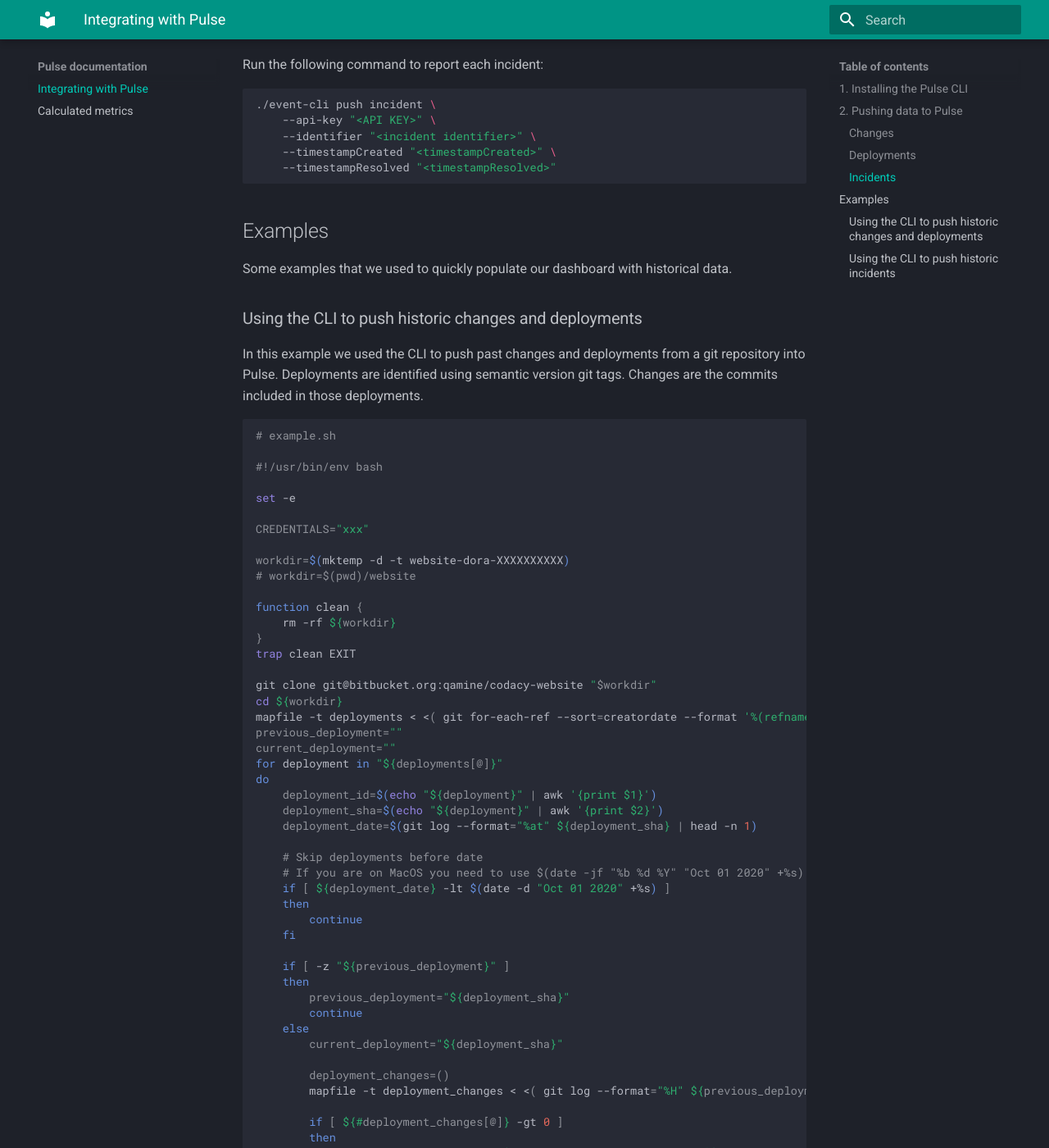
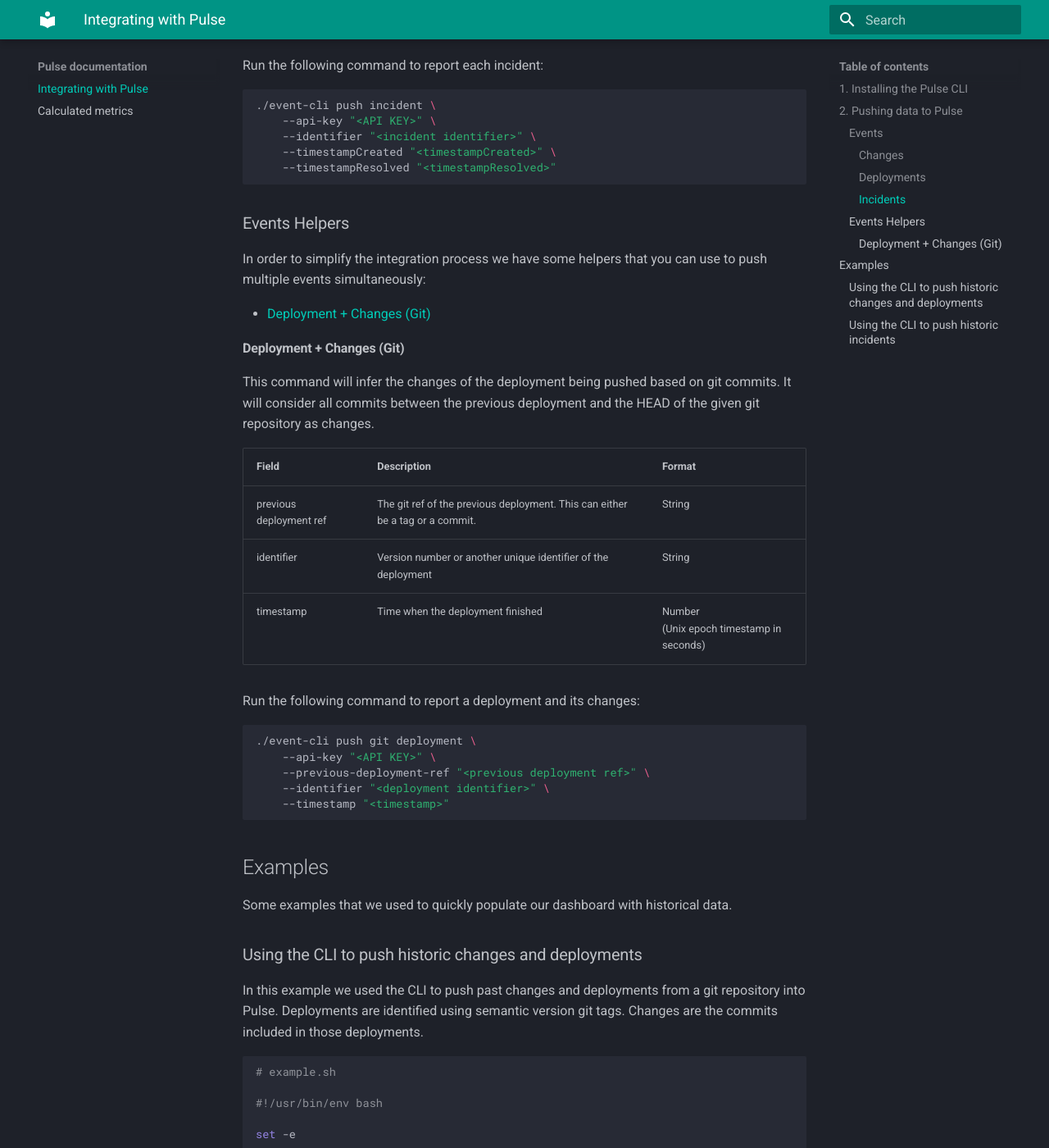
Before and after one commit to codacy/pulse-user-docs, an MkDocs documentation site: the page built from docs/index.md, in a window 1280 px wide and 1400 px high, scrolled down 3977 px. Shown: the whole window at 82% size. Built offline with MkDocs 1.6.1 and Material for MkDocs 9.7.7, drawn with Linux system fonts in a browser that asks for light colours.

Commit message:
feature: Add git deployment command

````diff
--- a/docs/index.md
+++ b/docs/index.md
@@ -54,7 +54,9 @@
 !!! important
     Before setting up the integration with Pulse, make sure that you have an API key provided by Pulse to identify your organization and authorize you to send data to Pulse.
 
-### Changes
+### Events
+
+#### Changes
 
 Report an event to Pulse whenever your team commits a change to a repository.
 
@@ -76,7 +78,7 @@
     --timestamp "<timestamp>"
 ```
 
-### Deployments
+#### Deployments
 
 Report an event to Pulse whenever your team deploys code to production:
 
@@ -103,7 +105,7 @@
     <space-separated list of commit identifiers>
 ```
 
-### Incidents
+#### Incidents
 
 Report an event to Pulse whenever there is a software release or infrastructure configuration change to production that results in degraded service and subsequently required remediation:
 
@@ -130,6 +132,33 @@
     --identifier "<incident identifier>" \
     --timestampCreated "<timestampCreated>" \
     --timestampResolved "<timestampResolved>"
+```
+
+### Events Helpers
+
+In order to simplify the integration process we have some helpers that you can use to push multiple events simultaneously:
+
+-   [Deployment + Changes (Git)](#deployment--changes-git)
+
+#### Deployment + Changes (Git)
+
+This command will infer the changes of the deployment being pushed based on git commits.
+It will consider all commits between the previous deployment and the HEAD of the given git repository as changes.
+
+| Field                   | Description                                                                   | Format                                       |
+| ----------------------- | ----------------------------------------------------------------------------- | -------------------------------------------- |
+| previous deployment ref | The git ref of the previous deployment. This can either be a tag or a commit. | String                                       |
+| identifier              | Version number or another unique identifier of the deployment                 | String                                       |
+| timestamp               | Time when the deployment finished                                             | Number<br/>(Unix epoch timestamp in seconds) |
+
+Run the following command to report a deployment and its changes:
+
+```sh
+./event-cli push git deployment \
+    --api-key "<API KEY>" \
+    --previous-deployment-ref "<previous deployment ref>" \
+    --identifier "<deployment identifier>" \
+    --timestamp "<timestamp>"
 ```
 
 ## Examples
````
